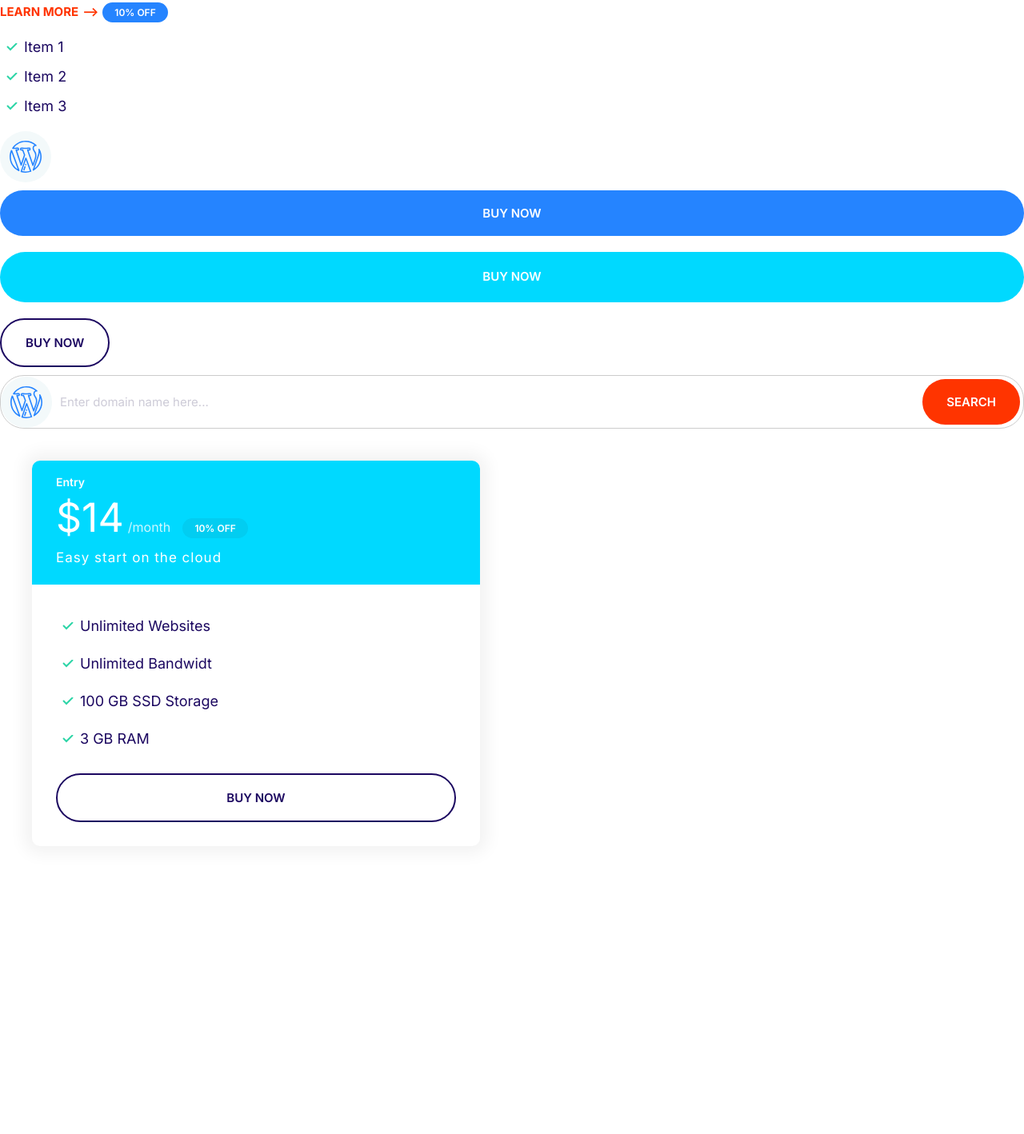
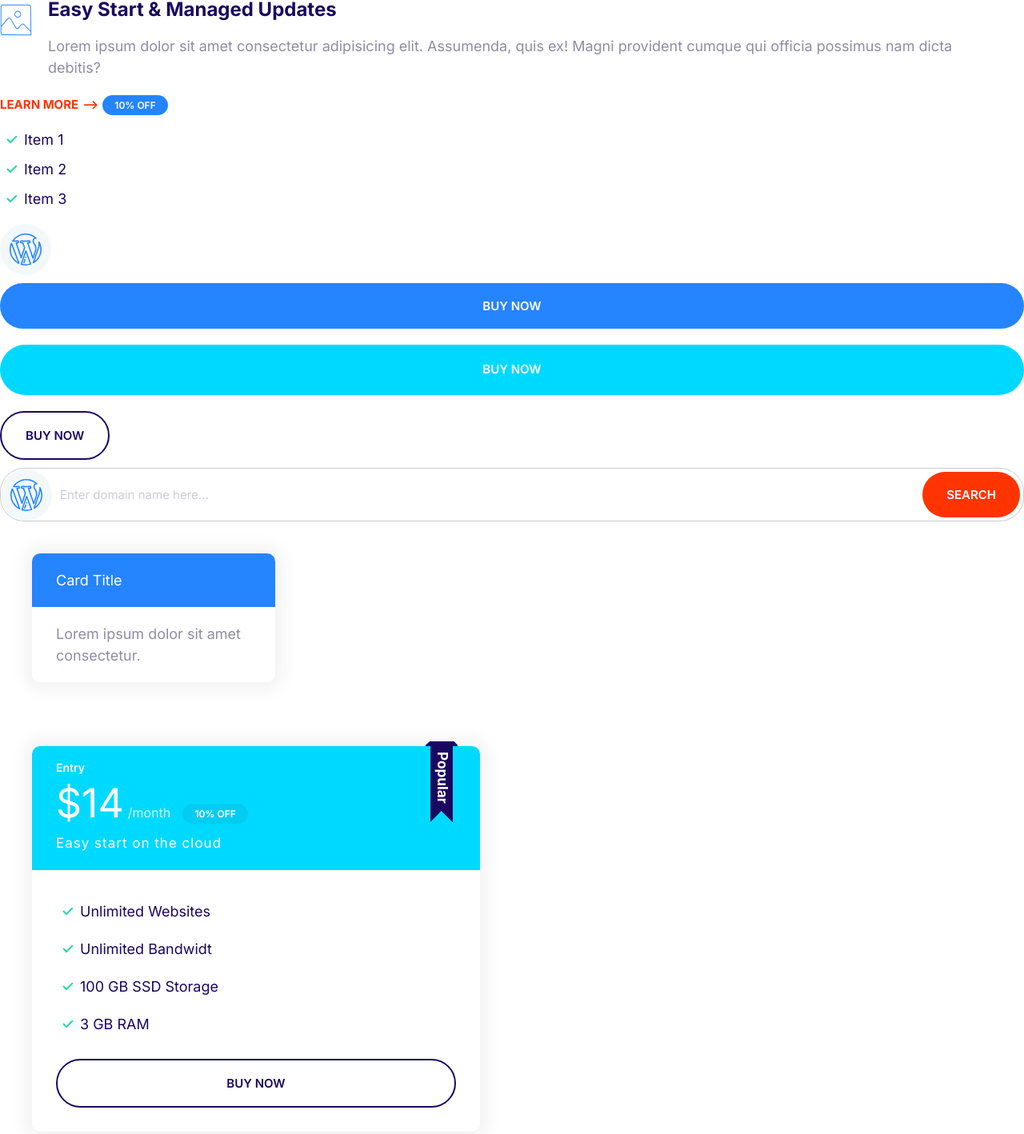
Before and after one commit to minkkylee/webPagePractice, a plain HTML site: page index.html in a window 1280 px wide. Shown: the whole page at 80% size. Before the commit the page ends 1098 px from the top, so only its background shows below. Drawn offline with Linux system fonts and the light colour scheme.

Commit message:
media object style

```diff
--- a/css/styles.css
+++ b/css/styles.css
@@ -333,6 +333,19 @@ a {
     margin-bottom: 2rem;
 }
 
+.plan--popular {
+    position: relative;
+}
+
+.plan--popular ::before {
+    content: url(../image/popular.svg);
+    width: 40px;
+    display: inline-block;
+    position: absolute;
+    top: -6px;
+    right: 5%;
+}
+
 @media screen and (min-width: 1024px){
     .plan__name {
         font-size: 1.4rem;
@@ -350,3 +363,22 @@ a {
         font-size: 1.7rem;
     }
 }
+
+/* media object, define size & color later*/
+.media{
+    display: flex;
+    flex-direction: row;
+    justify-content: center;
+}
+
+.media__image{
+    margin-top: 0.5rem;
+}
+
+.media__title {
+    margin-top: 0;
+}
+
+.media__body {
+    margin: 0 2rem;
+}
--- a/index.html
+++ b/index.html
@@ -11,6 +11,20 @@
     <link rel="stylesheet" href="css/styles.css">
 </head>
 <body>
+    <!-- Media Object -->
+    <div class="media">
+        <div class="media__image">
+            <svg class="icon icon--primary">
+                <use xlink:href="image/sprite.svg#snap"></use>
+            </svg>
+        </div>
+        <div class="media__body">
+            <h3 class="media__title">Easy Start & Managed Updates</h3>
+            <p>Lorem ipsum dolor sit amet consectetur adipisicing elit. Assumenda, quis ex! Magni provident cumque qui officia possimus nam dicta debitis?</p>
+        </div>
+    </div>
+
+
     <!-- ZenCoding: h${Heading $}*3 -->
 
     <a href="#" class="link-arrow">Learn More</a>
@@ -30,7 +44,7 @@
         </svg>
     </span>
 
-    <button class="btn btn--primary btn--block"> Buy Now</button>
+    <button class="btn btn--primary btn--block">Buy Now</button>
     <a href="#" class="btn btn--secondary btn--block">BUY NOW</a>
     <button  class="btn btn--outline">BUY NOW</button>
 
@@ -45,7 +59,7 @@
         <button class="btn btn--accent">SEARCH</button>
     </div>
 
-<!--
+    <!-- card -->
     <div style="width: 30%; padding:4rem;">
         <div class="card card--primary">
             <header class="card__header">
@@ -55,10 +69,11 @@
                 Lorem ipsum dolor sit amet consectetur.
             </div>
         </div>
-    </div> -->
+    </div>
 
+    <!-- plan card -->
     <div style="width: 50%; padding:4rem;">
-        <div class="plan">
+        <div class="plan plan--popular">
             <div class="card card--secondary">
                 <header class="card__header">
                     <h3 class="plan__name">Entry</h3>
@@ -79,5 +94,7 @@
             </div>
         </div>
     </div>
+
+
 </body>
 </html>
```
Also changed, not shown: component/media object.html (added, +11 -0 lines), image/popular.svg (added).
